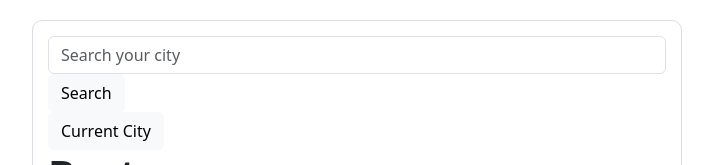
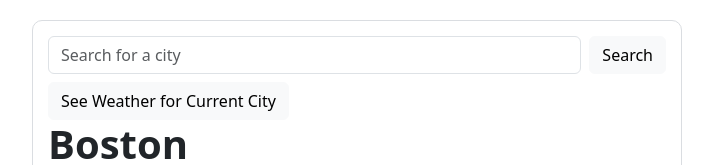
Before and after one commit to jillpoland/weather-app-utd, a website built with Parcel: page index.html in a window 1280 px wide. Shown: the top 165 px of the page, without its empty margins (283-996 px from the left). Built offline with nearby package versions, Linux system fonts and the light colour scheme; a web font is replaced by a local one.

Commit message:
Used flexbox to align form with button input

```diff
--- a/index.html
+++ b/index.html
@@ -25,20 +25,18 @@
       <div class="weather-app-wrapper">
         <div class="weather-app">
           <form action="" id="input-city">
-            <div class="form-group">
-              <input
-                type="search"
-                class="form-control"
-                id="city-search"
-                placeholder="Search your city"
-              />
-            </div>
+            <input
+              type="search"
+              class="form-control"
+              id="city-search"
+              placeholder="Search for a city"
+            />
             <button type="submit" class="btn btn-light" id="search-button">
               Search
             </button>
           </form>
           <button type="submit" class="btn btn-light" id="current-city-button">
-            Current City
+            See Weather for Current City
           </button>
           <h1 class="city-name head float-left" id="city-display-name">
             Boston
--- a/src/styles.css
+++ b/src/styles.css
@@ -81,3 +81,20 @@
   padding-bottom: 0;
   margin: 0;
 }
+
+form {
+  display: flex;
+  align-items: center;
+}
+input {
+  flex: 1;
+  margin-right: 8px;
+}
+button {
+  white-space: nowrap;
+}
+
+#current-city-button {
+  margin-top: 8px;
+  text-align: right;
+}
```
